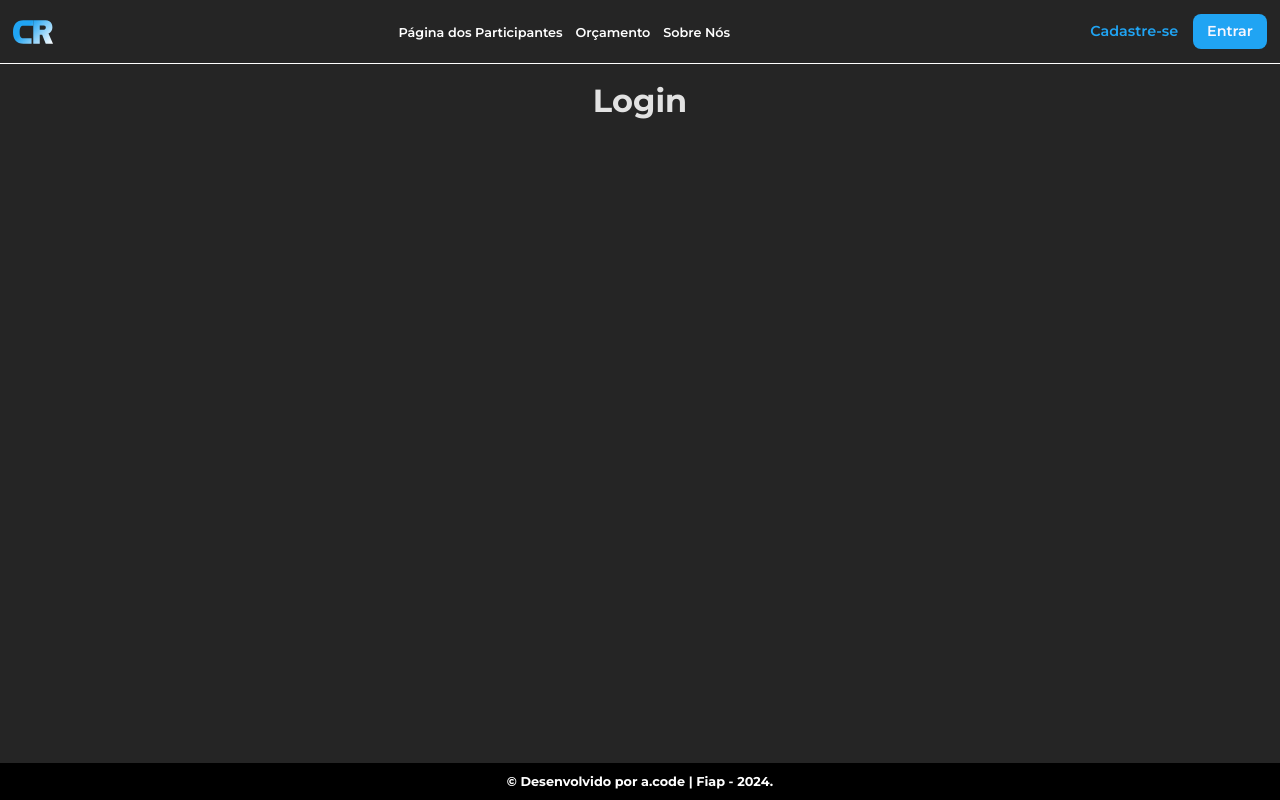
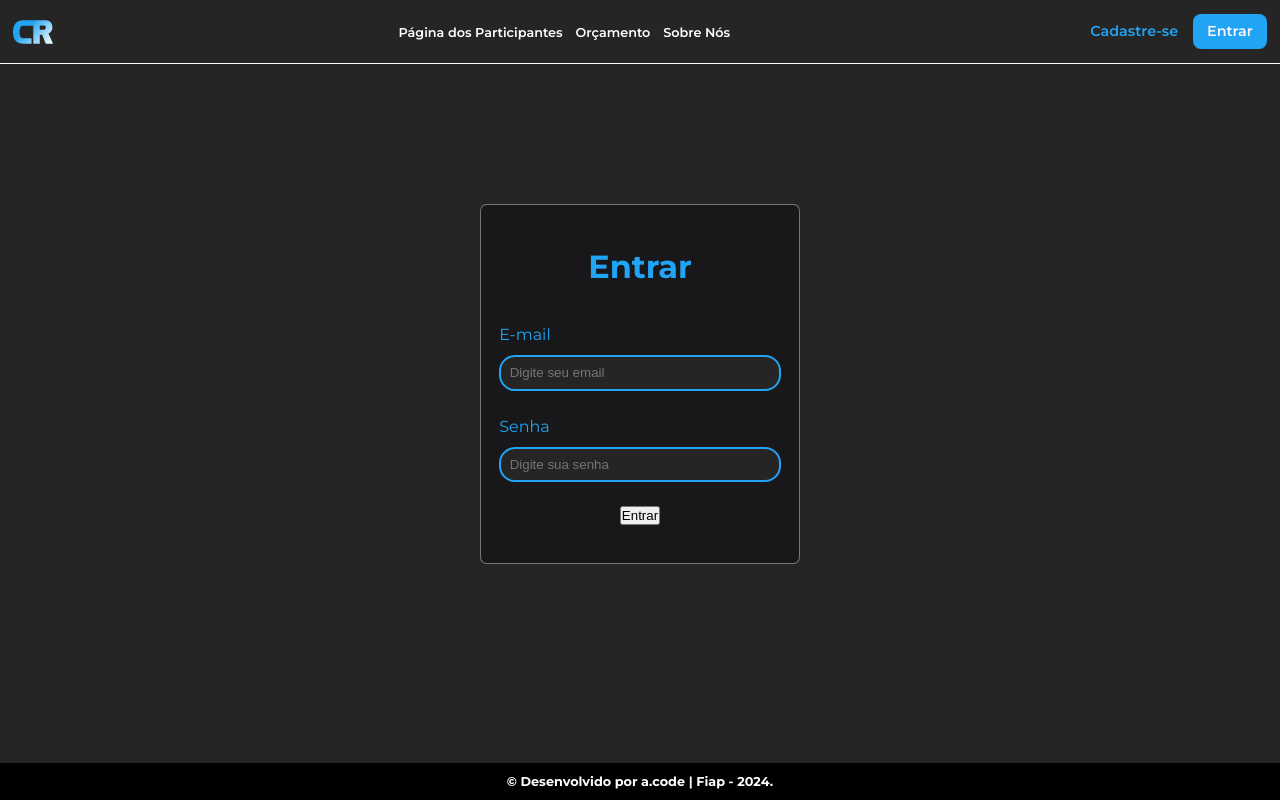
Before and after one commit to MatheusGmota/CarRepair, a React (Vite) app: page /entrar in a window 1280 px wide. Built offline with nearby package versions, Linux system fonts and the light colour scheme.

Commit message:
login em andamento

```diff
--- a/src/routes/Login/index.tsx
+++ b/src/routes/Login/index.tsx
@@ -1,7 +1,40 @@
+import { useState } from "react";
+import estilo from "./login.module.css"
+
 export default function Login() {
-    return (
-      <main>
-        <h1>Login</h1>
-      </main>
-    )
+
+  const [userName, setUserName] = useState("");
+  const [password, setPassword] = useState("");
+
+  const controleLogin = (event) => {
+    event.preventDefault();
+
+    if(userName && password){
+      localStorage.setItem("userName", userName);
+      localStorage.setItem("password", password);
+    }else{
+      alert("Por favor preencha todos os dados");
+    }
+  }
+
+  return (
+    <main>
+      <section className={estilo.mainSection}>
+        <h1>Entrar</h1>
+        <form onSubmit={controleLogin} className={estilo.form}>
+          <div>
+            <label>E-mail</label>
+            <input type="email" name="" id="" placeholder="Digite seu email"
+              onChange={(e)=> setUserName(e.target.value)}/>
+          </div>
+          <div>
+            <label>Senha</label>
+            <input type="password" placeholder="Digite sua senha"
+              onChange={(e)=> setPassword(e.target.value)}/>
+          </div>
+          <button>Entrar</button>
+        </form>
+      </section>
+    </main>
+  );
 }
--- /dev/null
+++ b/src/routes/Login/login.module.css
@@ -0,0 +1,49 @@
+main{
+    display: flex;
+    justify-content: center;
+    align-items: center;
+    height: 80vh;
+
+    h1{
+        color: #20a4f3;
+        font-size: 32px;
+    }
+}
+
+.mainSection{
+    display: flex;
+    flex-direction:column;
+    align-items: center;
+    justify-content: center;
+    border: 1px solid #767676;
+    border-radius: 2%;
+    height: 45vh;
+    width: 25vw;
+    row-gap: 4vh;
+    background-color: #18181B;
+}
+
+form{
+    display: flex;
+    flex-direction:column;
+    align-items: center;
+    justify-content: center;
+    row-gap: 3vh;
+
+    > div{
+        display: flex;
+        flex-direction:column;
+        row-gap: 1vh;
+    }
+    input{
+        padding: 3%;
+        width: 22vw;
+        border-radius: 2vh;
+        border: 2px solid #20a4f3;
+        background-color: #252525;
+    }
+    label{
+        color: #20a4f3 ;
+        font-weight: 400;
+    }
+}
```
